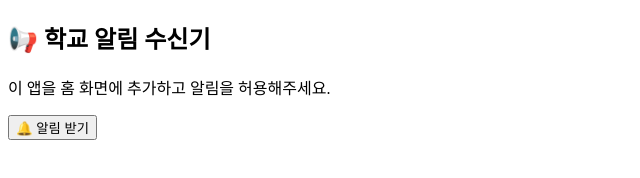
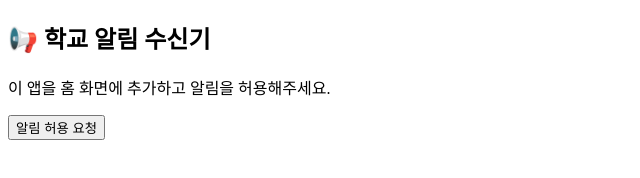
Before and after one commit to HANNAAPPA/icpwa, a plain HTML site: page index.html in a window 1280 px wide. Shown: the full height of the page, 0-640 px from the left. Drawn offline with Linux system fonts and the light colour scheme.

Commit message:
Update index.html

```diff
--- a/index.html
+++ b/index.html
@@ -31,6 +31,20 @@
 <body>
   <h2>📢 학교 알림 수신기</h2>
   <p>이 앱을 홈 화면에 추가하고 알림을 허용해주세요.</p>
-  <button id="subscribeBtn">🔔 알림 받기</button>
+
+  <button onclick="subscribeToPush()">알림 허용 요청</button> <!-- 버튼 추가 -->
+
+  <script>
+    function subscribeToPush() {
+      OneSignalDeferred.push(async function(OneSignal) {
+        const status = await OneSignal.Notification.permissionLevel();
+        console.log("현재 권한:", status);
+        if (status !== 'granted') {
+          await OneSignal.showSlidedownPrompt(); // 알림 허용 요청 띄움
+        }
+      });
+    }
+  </script>
 </body>
+
 </html>
```
